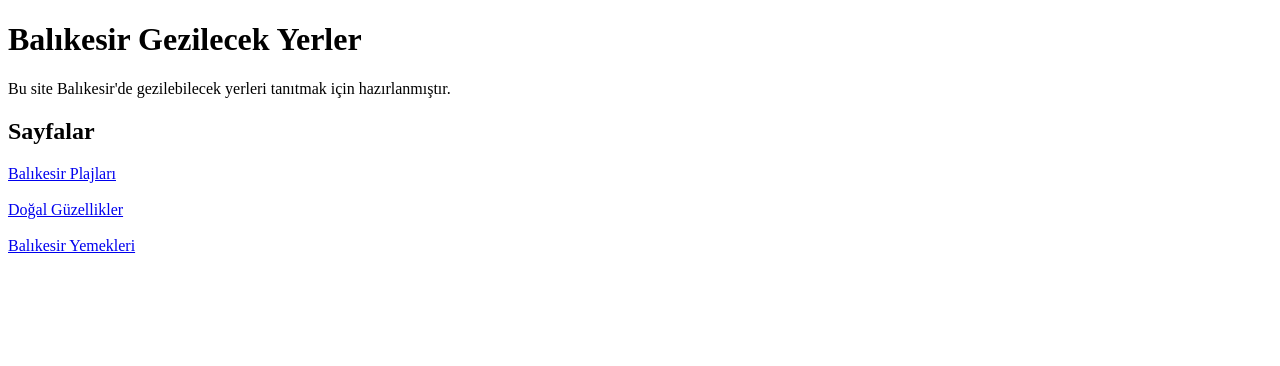
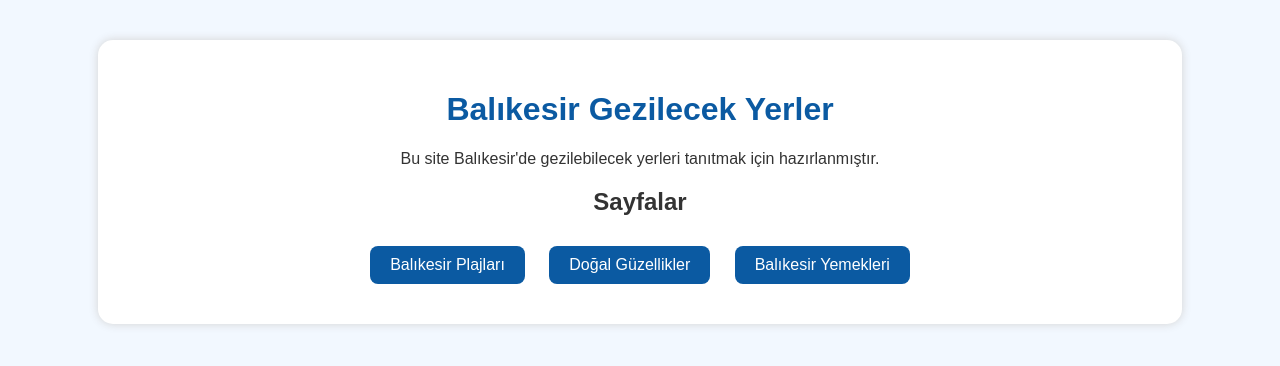
Before and after one commit to aysenurtunca-cpu/balikesir-gezi, a plain HTML site: page index.html in a window 1280 px wide. Drawn offline with Linux system fonts and the light colour scheme.

Commit message:
Update index.html

```diff
--- a/index.html
+++ b/index.html
@@ -2,10 +2,47 @@
 <html>
 <head>
 <title>Balıkesir Gezilecek Yerler</title>
+<style>
+body {
+  font-family: Arial, sans-serif;
+  background-color: #f2f8ff;
+  color: #333;
+  text-align: center;
+  margin: 0;
+  padding: 0;
+}
+
+.container {
+  width: 80%;
+  margin: 40px auto;
+  background-color: white;
+  padding: 30px;
+  border-radius: 15px;
+  box-shadow: 0 0 10px lightgray;
+}
+
+h1 {
+  color: #0b5aa2;
+}
+
+a {
+  display: inline-block;
+  text-decoration: none;
+  background-color: #0b5aa2;
+  color: white;
+  padding: 10px 20px;
+  margin: 10px;
+  border-radius: 8px;
+}
+
+a:hover {
+  background-color: #083d6b;
+}
+</style>
 </head>
 
 <body>
-
+<div class="container">
   <h1>Balıkesir Gezilecek Yerler</h1>
 
   <p>Bu site Balıkesir'de gezilebilecek yerleri tanıtmak için hazırlanmıştır.</p>
@@ -13,14 +50,8 @@
   <h2>Sayfalar</h2>
 
   <a href="plajlar.html">Balıkesir Plajları</a>
-
-<br><br>
-
   <a href="dogal.html">Doğal Güzellikler</a>
-
-<br><br>
-
   <a href="yemekler.html">Balıkesir Yemekleri</a>
-
+</div>
 </body>
 </html>
```
Lines whose indentation alone changed are shown as unchanged.
